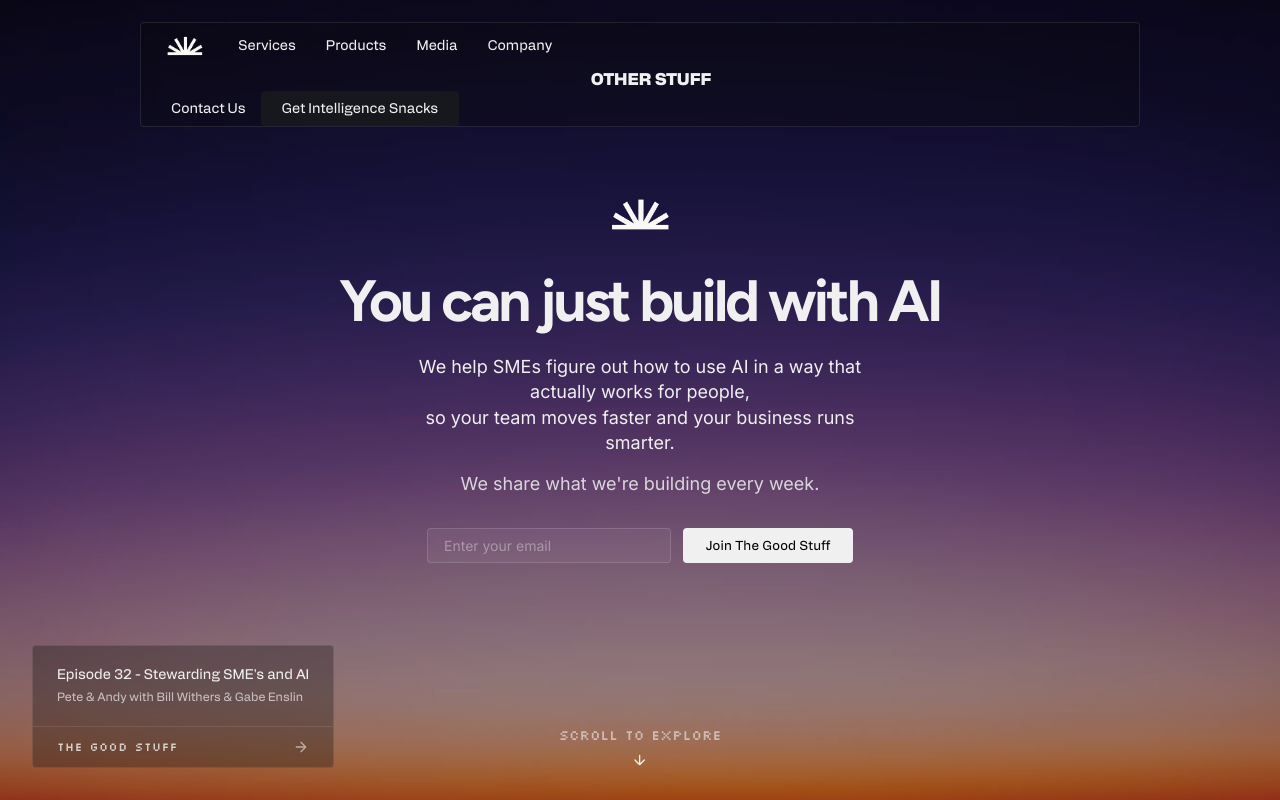
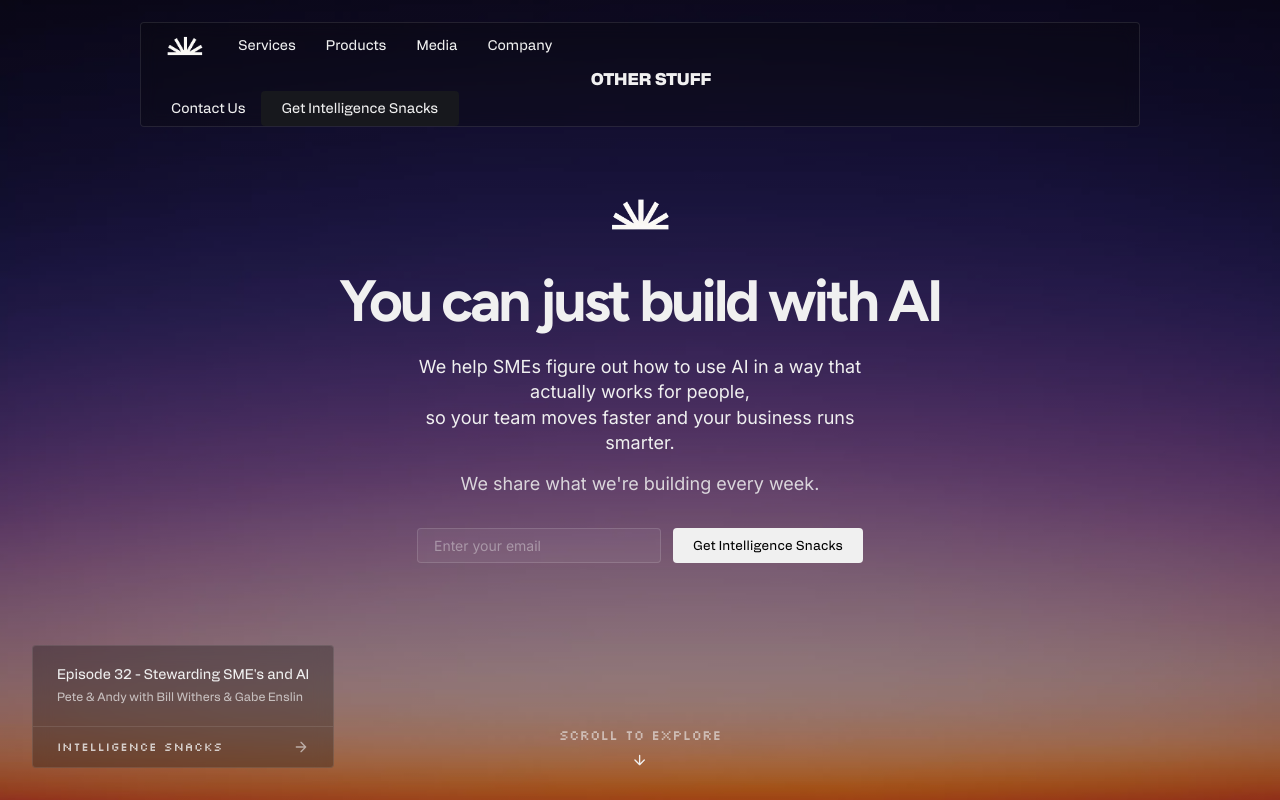
Before and after one commit to andymdavid/OS-website, a React (Vite) app: page /archive/home in a window 1280 px wide. Shown: the top 800 px of the page. Built offline with nearby package versions, Linux system fonts and the light colour scheme; a web font is replaced by a local one.

Commit message:
Hero: update Intelligence Snacks labels

```diff
--- a/src/components/Hero.tsx
+++ b/src/components/Hero.tsx
@@ -24,7 +24,7 @@ export function Hero() {
               <EmailCaptureForm
                 variant="inline"
                 placeholder="Enter your email"
-                buttonText="Join The Good Stuff"
+                buttonText="Get Intelligence Snacks"
               />
             </div>
           </div>
@@ -59,7 +59,7 @@ export function Hero() {
               <div className="podcast-hosts">Pete & Andy with Bill Withers & Gabe Enslin</div>
             </div>
             <div className="podcast-card-footer">
-              <span>THE GOOD STUFF</span>
+              <span>INTELLIGENCE SNACKS</span>
               <svg
                 width="16"
                 height="16"
--- a/src/components/HeroDraft.tsx
+++ b/src/components/HeroDraft.tsx
@@ -24,7 +24,7 @@ export function HeroDraft() {
               <EmailCaptureForm
                 variant="inline"
                 placeholder="Enter your email"
-                buttonText="Join The Good Stuff"
+                buttonText="Get Intelligence Snacks"
               />
             </div>
           </div>
@@ -59,7 +59,7 @@ export function HeroDraft() {
               <div className="podcast-hosts">Pete & Andy with Bill Withers & Gabe Enslin</div>
             </div>
             <div className="podcast-card-footer">
-              <span>THE GOOD STUFF</span>
+              <span>INTELLIGENCE SNACKS</span>
               <svg
                 width="16"
                 height="16"
```
